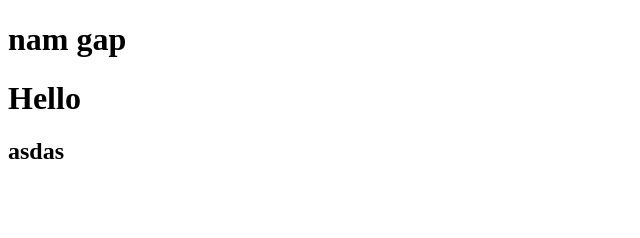
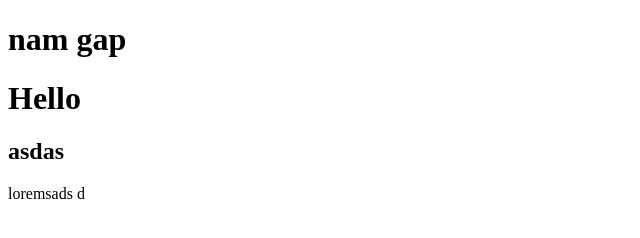
Before and after one commit to Monstrik001/testGithub, a plain HTML site: page index.html in a window 1280 px wide. Shown: the full height of the page, 0-640 px from the left. Drawn offline with Linux system fonts and the light colour scheme.

Commit message:
third commit

```diff
--- a/index.html
+++ b/index.html
@@ -10,5 +10,9 @@
 <h1>Hello</h1>
 <h2>asdas</h2>
 
+<p>
+    loremsads d
+</p>
+
 </body>
 </html>
```
